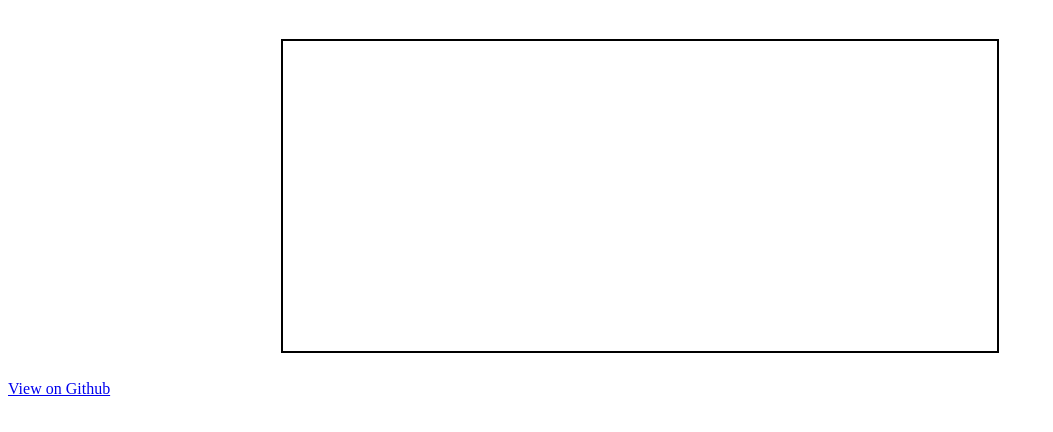
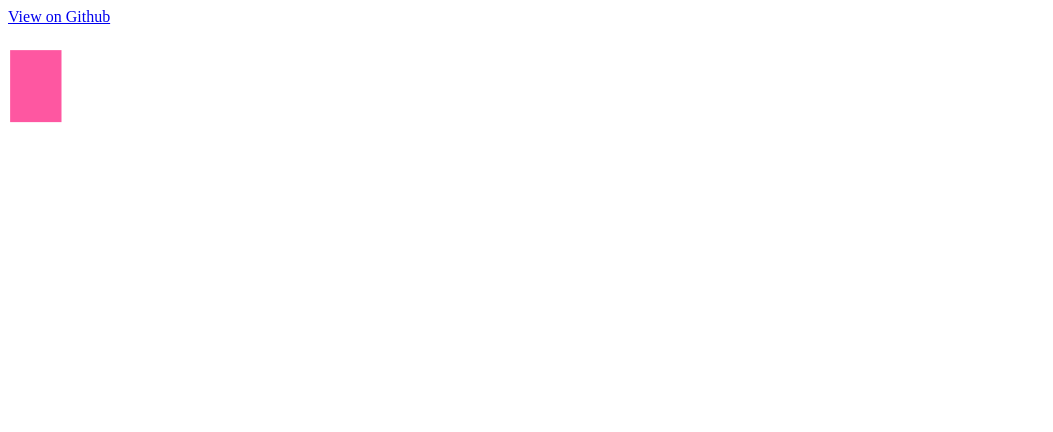
Before and after one commit to katherineimogene/boa-constrictor, a plain HTML site: page index.html in a window 1280 px wide. Shown: the whole page, without its empty margins (0-1053 px from the left). Drawn offline with nearby package versions, Linux system fonts and the light colour scheme.

Commit message:
saving WIP from Fluxx machine

```diff
--- a/index.html
+++ b/index.html
@@ -8,8 +8,6 @@
   <title>Boa Constrictor</title>
 </head>
 <body>
-  <div id="game-canvas">
-  </div>
   <footer>
     <div class="footer"><a href="https://github.com/katherineimogene/boa-constrictor" target="_blank">View on Github</a></div>
   </footer>
--- a/js/canvas_drawer.js
+++ b/js/canvas_drawer.js
@@ -1,25 +1,34 @@
-Boa.CanvasDrawer = function(width, height){
-         this.canvas = document.createElement('canvas'),
-            this.ctx = this.canvas.getContext('2d');
-   this.canvas.width = width;
-  this.canvas.height = height;
-            this.div = document.getElementById('game-canvas')
-}
+// Boa.CanvasDrawer = function(width, height){
+//          this.canvas = document.createElement('canvas'),
+//             this.ctx = this.canvas.getContext('2d');
+//    this.canvas.width = width;
+//   this.canvas.height = height;
+//             this.div = document.getElementById('game-canvas')
+// }
 
-Boa.CanvasDrawer.prototype = {
-  draw: function(){
-    this.div.appendChild(this.canvas);
-    this.ctx.lineWidth   = 2;       // Our border will have a thickness of 2 pixels
-    this.ctx.strokeStyle = 'black'; // The border will also be black
-    this.ctx.strokeRect(2, 20, this.canvas.width - 4, this.canvas.height - 24);
-  },
+// Boa.CanvasDrawer.prototype = {
+//   draw: function(){
+//     this.div.appendChild(this.canvas);
+//     this.ctx.lineWidth   = 2;       // Our border will have a thickness of 2 pixels
+//     this.ctx.strokeStyle = 'black'; // The border will also be black
+//     this.ctx.strokeRect(2, 20, this.canvas.width - 4, this.canvas.height - 24);
+//   },
 
-  makeMatrix: function(){
-    var gameMatrix = this.gameMatrix
-    gameMatrix = new Array(71)
-    for (var i=0; i<gameMatrix.length; i++){
-      gameMatrix[i] = new Array(33)
-    }
-    console.log(gameMatrix)
-  }
-}
+//   makeMatrix: function(){
+//     var gameMatrix = this.gameMatrix
+//     gameMatrix = new Array(71)
+//     for (var i=0; i<gameMatrix.length; i++){
+//       gameMatrix[i] = new Array(33)
+//     }
+//     console.log(gameMatrix)
+//   }
+// }
+
+
+
+// // $(function() {
+// //   var canvas
+// //   canvas = new Boa.CanvasDrawer(720,336)
+// //   canvas.draw()
+// //   canvas.makeMatrix()
+// // })
--- a/js/initialization.js
+++ b/js/initialization.js
@@ -1,9 +1,75 @@
 // namespace
-Boa = {}
+BOA = {}
 
-$(function() {
-  var canvas
-  canvas = new Boa.CanvasDrawer(720,336)
-  canvas.draw()
-  canvas.makeMatrix()
+BOA.Game = function(){
+	this.ctx = null
+	this.xPosition = 0
+	this.yPosition = 0
+	this.frameLength = 300
+	this.canvasSideLength = 700
+}
+
+BOA.Game.prototype = {
+	initialize: function(){
+		this.readyDOM()
+		this.gameLoop()
+	},
+
+	readyDOM: function(){
+		$('body').append('<canvas id="game-canvas">')
+		var $canvas = $('#game-canvas')
+		$canvas.attr('width', this.canvasSideLength)
+		$canvas.attr('height', this.canvasSideLength)
+		var canvas = $canvas[0]
+		this.ctx = canvas.getContext('2d')
+	},
+
+	gameLoop: function(){
+		this.xPosition += 2
+		this.yPosition += 4
+		this.ctx.clearRect(0,0,this.canvasSideLength,this.canvasSideLength)
+		this.ctx.fillStyle = '#fe57a1'
+		this.ctx.fillRect(this.xPosition, this.yPosition, 50, 70)
+		setTimeout(this.gameLoop, this.frameLength)
+	}
+
+}
+
+$(document).ready(function(){
+	var boaGame = new BOA.Game()
+	boaGame.initialize()
 })
+
+// context
+// xPosition
+// yPosition
+// frameLength
+
+// initialization:
+// <canvas> element with an id
+// width and height
+// ctx = canvas.getContext('2d')
+
+
+// // The standard way to make movement in a game is with the game loop. This is a function that gets called at a fixed interval to update the state of the game and display the changes.
+// run the game
+// change xPosition
+// change yPosition
+// clear the canvas clearRect(a,b,c,d)
+// fill the canvas fillStyle hexcode
+// fill the canvas fillRect(a,b,c,d)
+// getTimeout(gameLoop, frameLength)
+
+
+// //snake
+// posArray
+// direction
+
+// fn drawSection
+// draw snake
+// advance snake
+
+// //user: moving the snake
+// bind events keycodes 37,38,39,40 and keydown
+// set direction
+// valid directions
```
